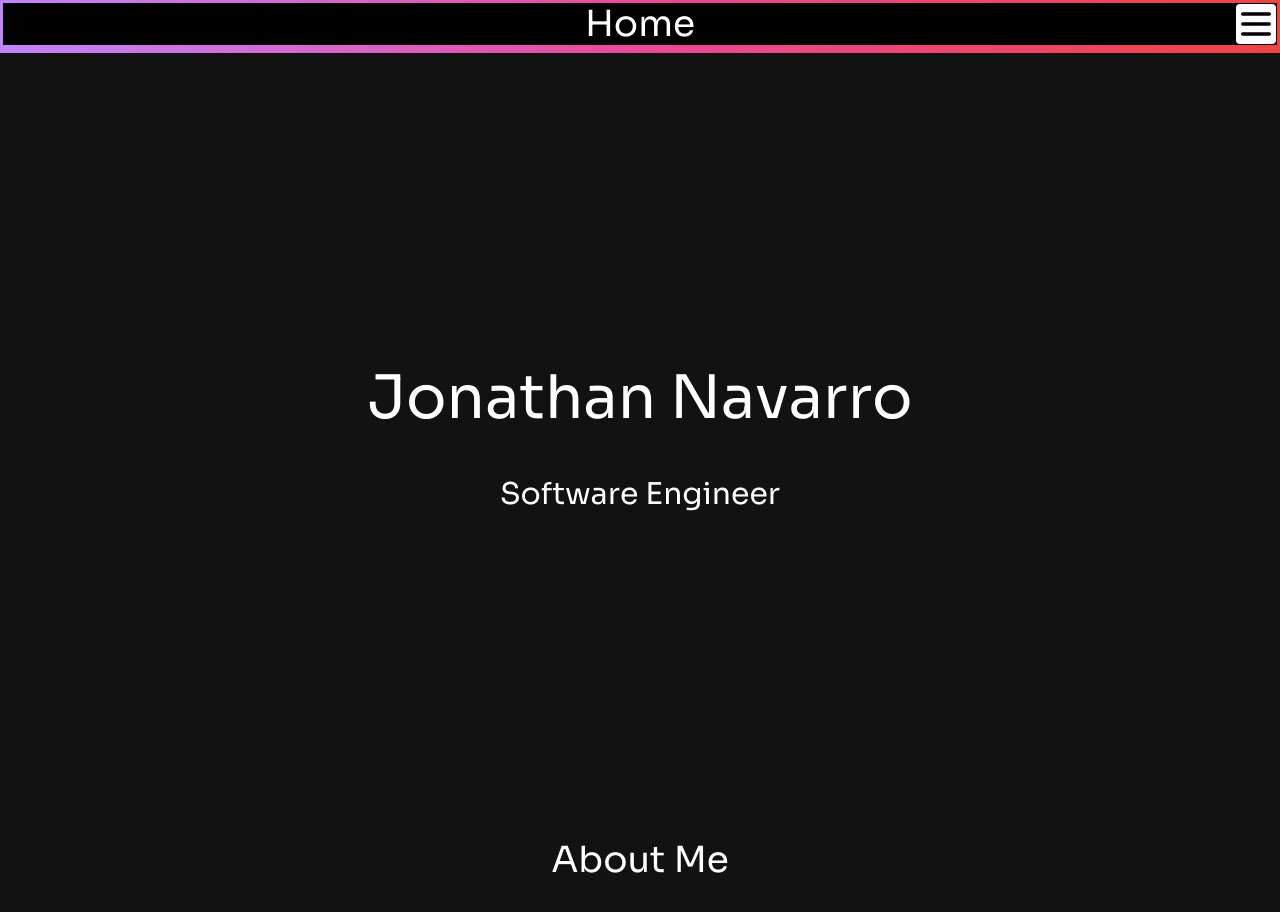
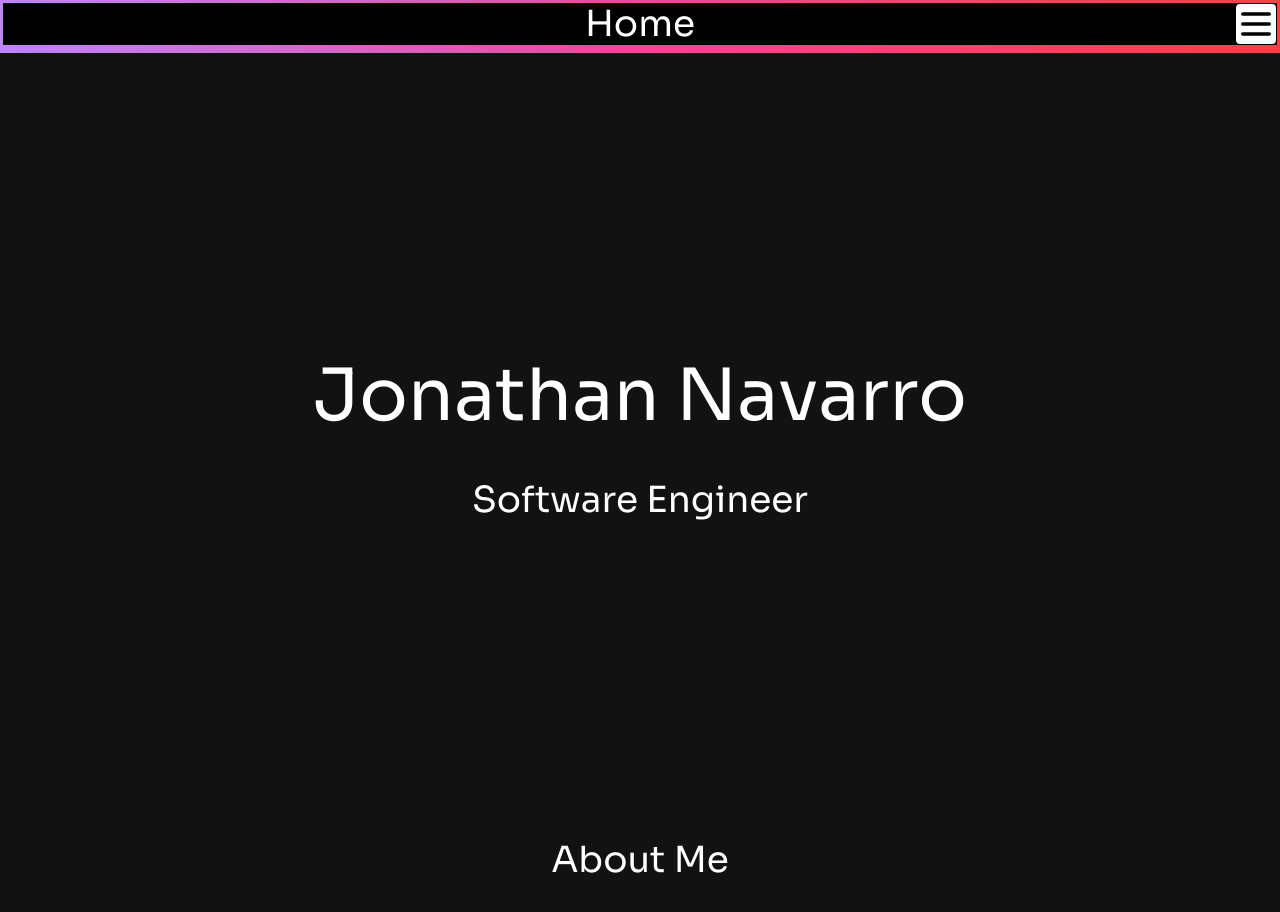
Before and after one commit to Jonnaa/Portfolio, a React (Vite) app: page / in a window 1280 px wide. Shown: the top 912 px of the page. Built offline with nearby package versions, Linux system fonts and the light colour scheme.

Commit message:
Font size changes

```diff
--- a/src/components/Home/index.jsx
+++ b/src/components/Home/index.jsx
@@ -22,8 +22,8 @@ const Home = () => {
         // viewport={{ amount: "all", once: true }}
         // transition={{ delay: .25, duration:.5 }}
       >
-        <h1 className="text-4xl sm:text-5xl md:text-6xl">Jonathan Navarro</h1>
-        <p className="text-xl sm:text-2xl md:text-3xl pt-12">Software Engineer</p>
+        <h1 className="text-5xl sm:text-6xl md:text-7xl">Jonathan Navarro</h1>
+        <p className="text-2xl sm:text-3xl md:text-4xl pt-12">Software Engineer</p>
       </motion.div>
     </div>
   );
```
